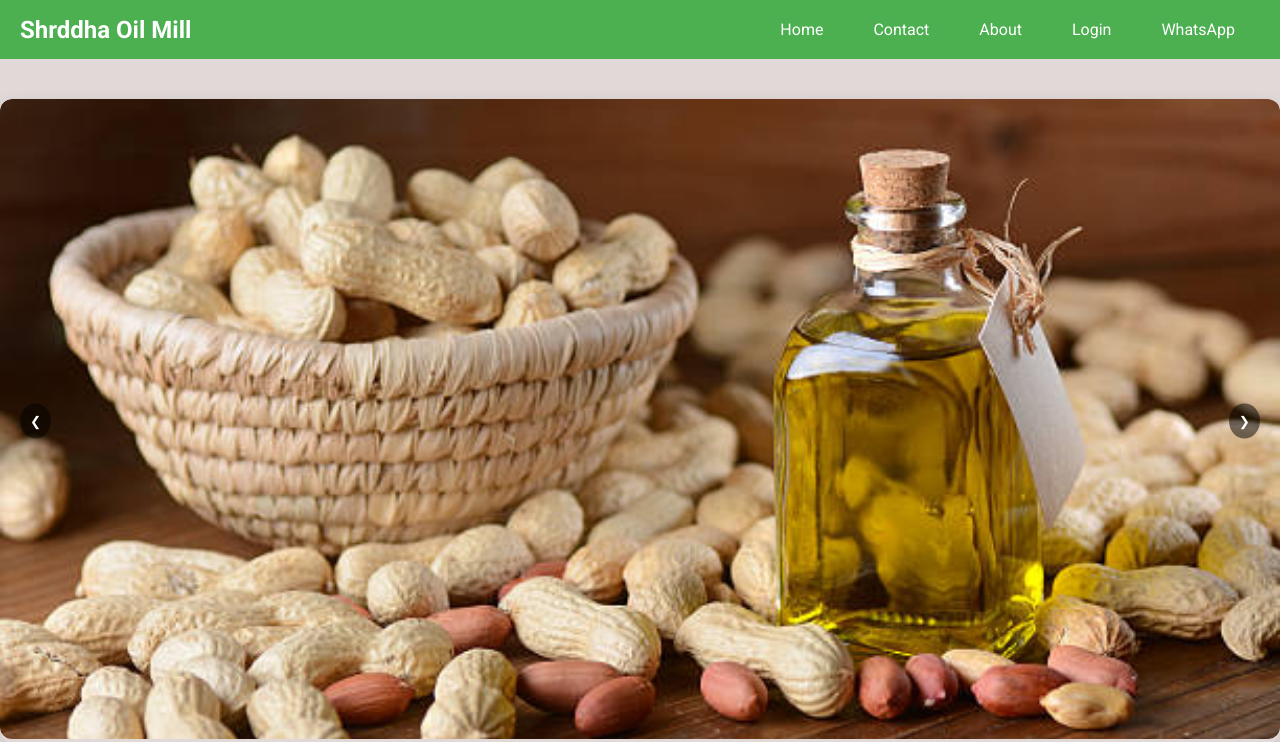
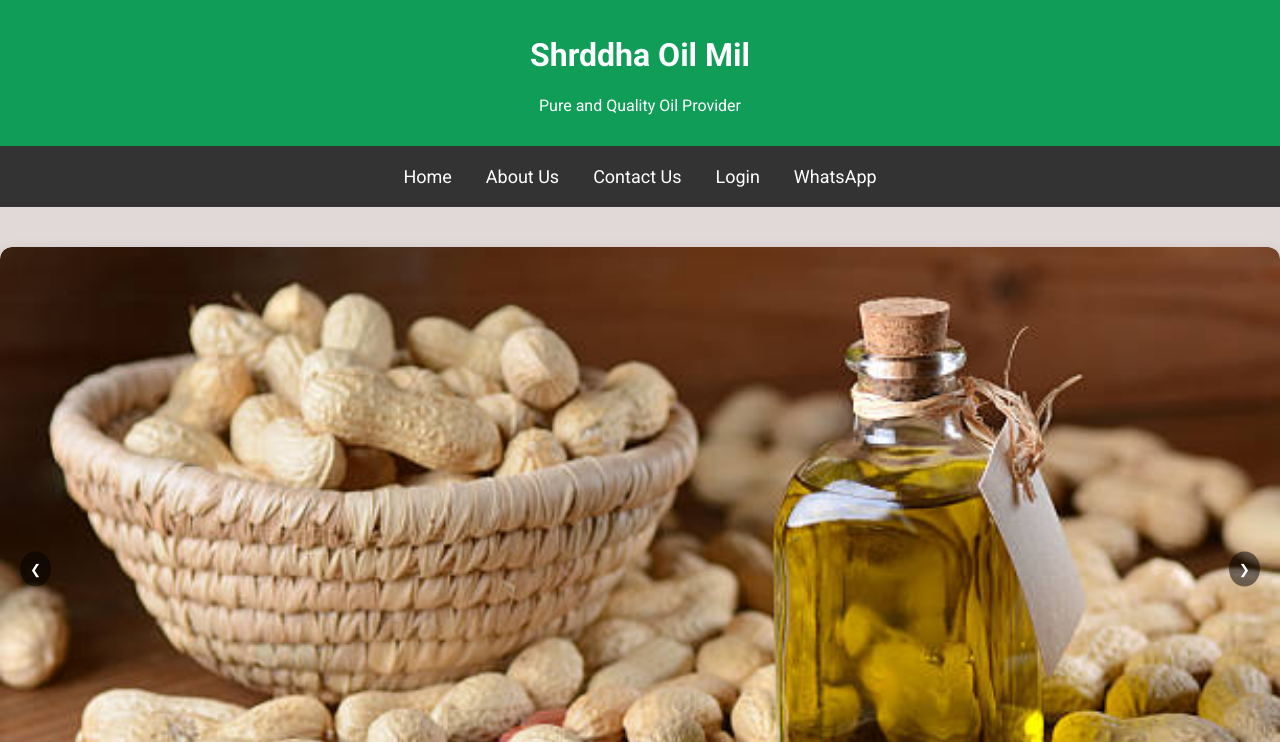
Before and after one commit to YuG281205/Shraddha, a Django app: page / in a window 1280 px wide. Shown: the top 742 px of the page. Run offline with Django 5.2, Linux system fonts and the light colour scheme.

```diff
--- a/Oil/templates/contact_us.html
+++ b/Oil/templates/contact_us.html
@@ -33,11 +33,13 @@
             color: white;
             text-decoration: none;
             padding: 10px 15px;
+            font-size: 18px;
             display: inline-block;
         }
 
         nav a:hover {
             background-color: #0F9D58;
+            border-radius: 5px;
         }
 
         .container {
--- a/Oil/templates/oil_list.html
+++ b/Oil/templates/oil_list.html
@@ -21,32 +21,30 @@
       font-size: 16px;
     }
 
-    .topnav {
-      background-color: #4CAF50;
-      display: flex;
-      align-items: center;
-      padding: 10px 20px;
-      flex-wrap: wrap;
+    header {
+            background-color: #0F9D58;
+            color: white;
+            padding: 15px 10px;
+            text-align: center;
         }
 
-    .topnav .logo {
-      font-size: 24px;
-      font-weight: bold;
-      color: white;
-      margin-right: auto;
+        nav {
+            background-color: #333;
+            padding: 10px 0;
+            text-align: center;
         }
 
-    .topnav a {
+        nav a {
             color: white;
             text-decoration: none;
-      margin: 0 10px;
             padding: 10px 15px;
-      border-radius: 4px;
+            font-size: 18px;
+            display: inline-block;
         }
 
-    .topnav a:hover {
-      background-color: white;
-      color: #4CAF50;
+        nav a:hover {
+            background-color: #0F9D58;
+            border-radius: 5px;
         }
 
     .slider {
@@ -180,15 +178,18 @@
   </style>
 </head>
 
-<body>
-  <div class="topnav">
-    <span class="logo">Shrddha Oil Mill</span>
-    <a href="#home">Home</a>
-    <a href="/contact">Contact</a>
-    <a href="/about">About</a>
+<header>
+    <h1>Shrddha Oil Mil</h1>
+    <p>Pure and Quality Oil Provider</p>
+</header>
+
+<nav>
+    <a href="/">Home</a>
+    <a href="/about">About Us</a>
+    <a href="/contact">Contact Us</a>
     <a href="/login">Login</a>
     <a href="https://wa.me/919998474341" target="_blank">WhatsApp</a>
-  </div>
+</nav>
 
   <div class="slider">
     <div class="slides">
--- a/Sharddha/settings.py
+++ b/Sharddha/settings.py
@@ -26,7 +26,7 @@ SECRET_KEY = 'django-insecure-l=sa^cgt$zd4qp2(xp(+3dh!s80n8-(3e@y16i*5wr$l#e6meo
 # SECURITY WARNING: don't run with debug turned on in production!
 DEBUG = True
 
-ALLOWED_HOSTS = ['shraddha-22.onrender.com', 'localhost', '127.0.0.1']
+ALLOWED_HOSTS = ['shraddha-23.onrender.com', 'localhost', '127.0.0.1']
 
 
 # Application definition
```
Lines whose indentation alone changed are shown as unchanged.
